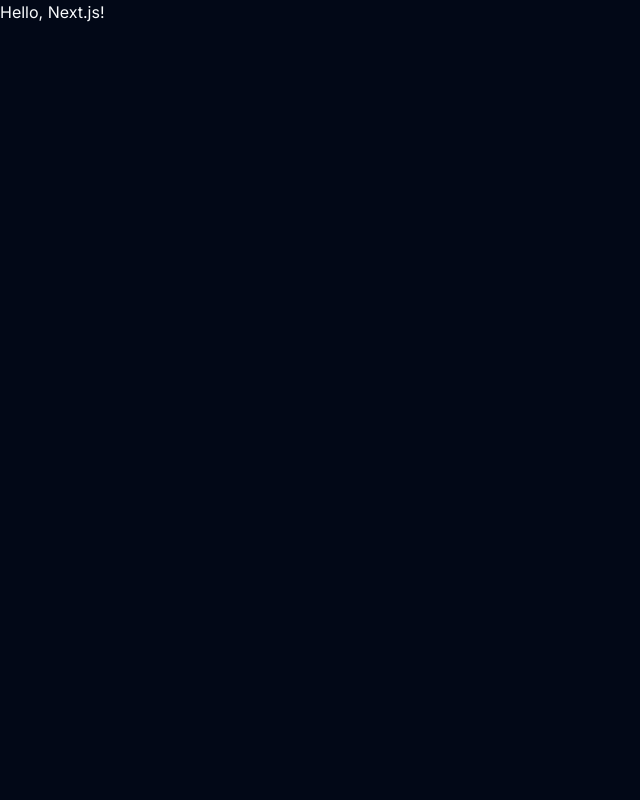
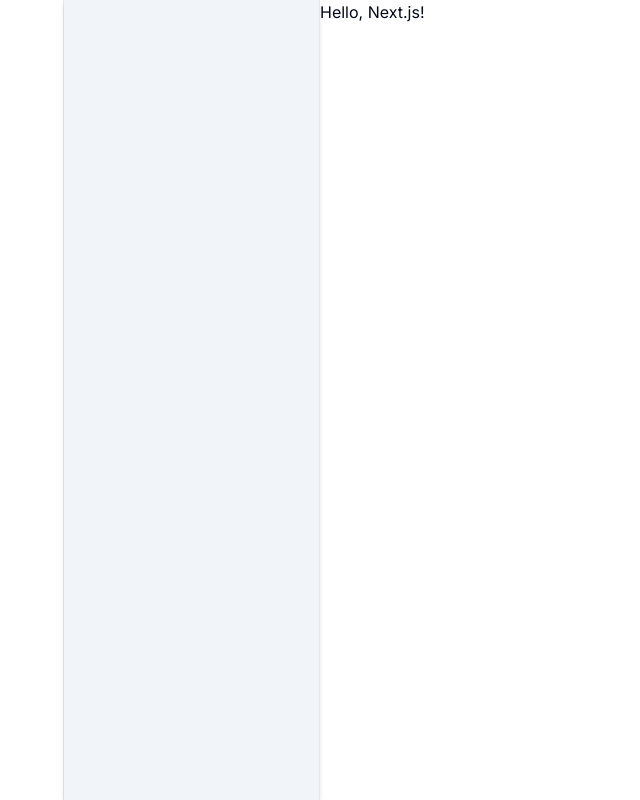
Before and after one commit to ryan-dxb/chat-app-mern-final, a Next.js app in the folder frontend/: page / in a window 1280 px wide. Shown: the whole page, without its empty margins (0-640 px from the left). Built offline with nearby package versions, Linux system fonts and the light colour scheme.

Commit message:
Created dashboard layout

```diff
--- /dev/null
+++ b/frontend/src/app/(dashboard)/layout.tsx
@@ -0,0 +1,12 @@
+import AppWrapper from "@/components/dashboard/common/AppWrapper";
+import React, { FC } from "react";
+
+interface LayoutProps {
+  children: React.ReactNode;
+}
+
+const Layout: FC<LayoutProps> = ({ children }) => {
+  return <AppWrapper>{children}</AppWrapper>;
+};
+
+export default Layout;
--- a/frontend/src/app/layout.tsx
+++ b/frontend/src/app/layout.tsx
@@ -21,7 +21,7 @@ export default function RootLayout({
         <ThemeProvider
           disableTransitionOnChange
           attribute="class"
-          defaultTheme="dark"
+          defaultTheme="system"
           enableSystem
         >
           {children}
--- /dev/null
+++ b/frontend/src/components/dashboard/common/AppWrapper.tsx
@@ -0,0 +1,22 @@
+import React, { FC } from "react";
+import Navbar from "../navbar/page";
+import Sidebar from "../sidebar/page";
+
+interface AppWrapperProps {
+  // Add your prop types here
+  children: React.ReactNode;
+}
+
+const AppWrapper: FC<AppWrapperProps> = ({ children }) => {
+  return (
+    <main className="flex flex-row h-[100vh] overflow-hidden">
+      <div className="flex flex-row">
+        <Navbar />
+        <Sidebar />
+      </div>
+      <div className="flex-1">{children}</div>
+    </main>
+  );
+};
+
+export default AppWrapper;
--- /dev/null
+++ b/frontend/src/components/dashboard/navbar/page.tsx
@@ -0,0 +1,11 @@
+import React, { FC } from "react";
+
+interface NavbarProps {
+  // Add your prop types here
+}
+
+const Navbar: FC<NavbarProps> = () => {
+  return <div className="h-full w-16 border-r"></div>;
+};
+
+export default Navbar;
--- /dev/null
+++ b/frontend/src/components/dashboard/sidebar/page.tsx
@@ -0,0 +1,12 @@
+import React from "react";
+import { NextPage } from "next";
+
+interface SidebarProps {
+  // Add your prop types here
+}
+
+const Sidebar: NextPage<SidebarProps> = () => {
+  return <div className="w-64 border-r bg-secondary shadow-md"></div>;
+};
+
+export default Sidebar;
```
Also changed, not shown: frontend/src/app/(dashboard)/page.tsx (renamed from frontend/src/app/page.tsx).
